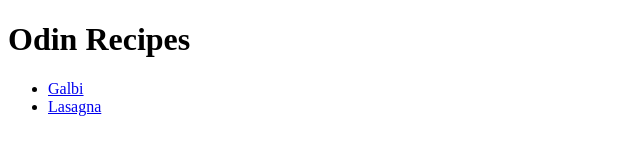
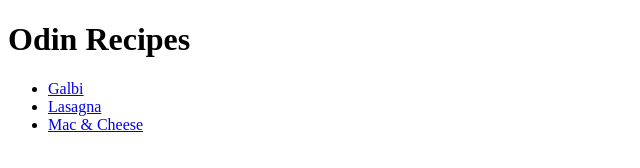
Before and after one commit to eliasvargas07/odin-recipes, a plain HTML site: page index.html in a window 1280 px wide. Shown: the whole page, without its empty margins (0-640 px from the left). Drawn offline with Linux system fonts and the light colour scheme.

Commit message:
Add M&C to list

```diff
--- a/index.html
+++ b/index.html
@@ -9,6 +9,7 @@
           <ul>
             <li><a href="recipes/galbi.html">Galbi</a></li>
             <li><a href="recipes/lasagna.html">Lasagna</a></li>
+            <li><a href="recipes/mac-n-cheese.html">Mac & Cheese</a></li>
           </ul>
       </body>
   </html>
```
